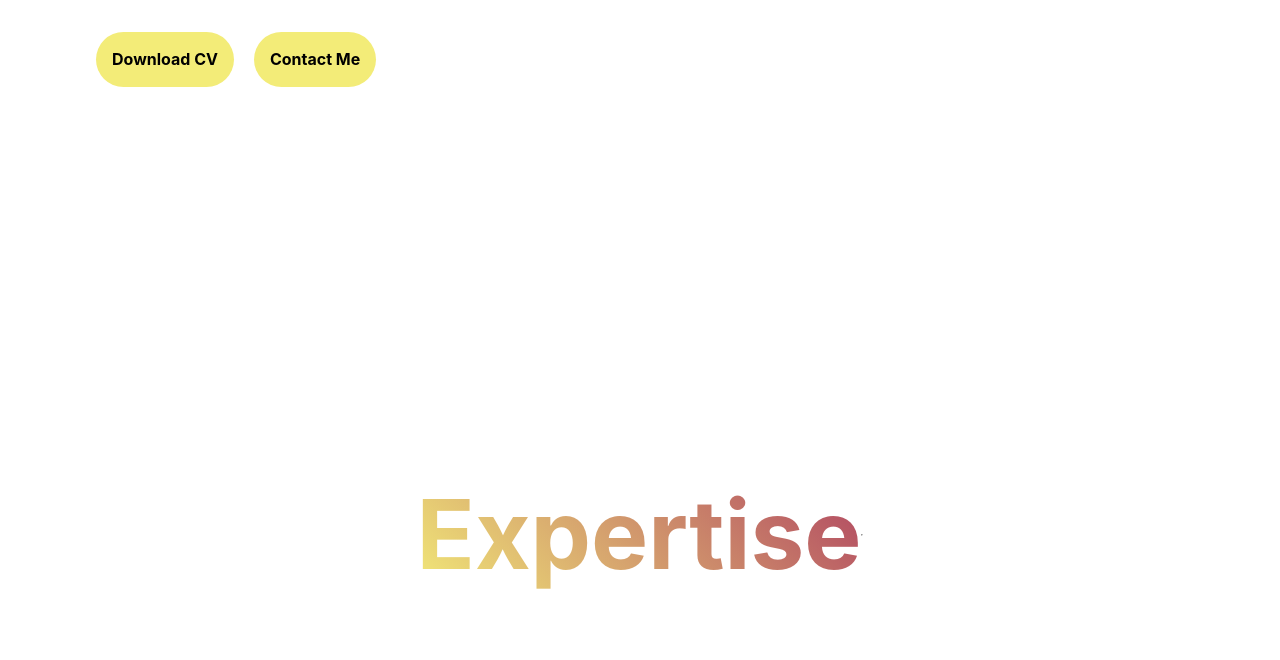
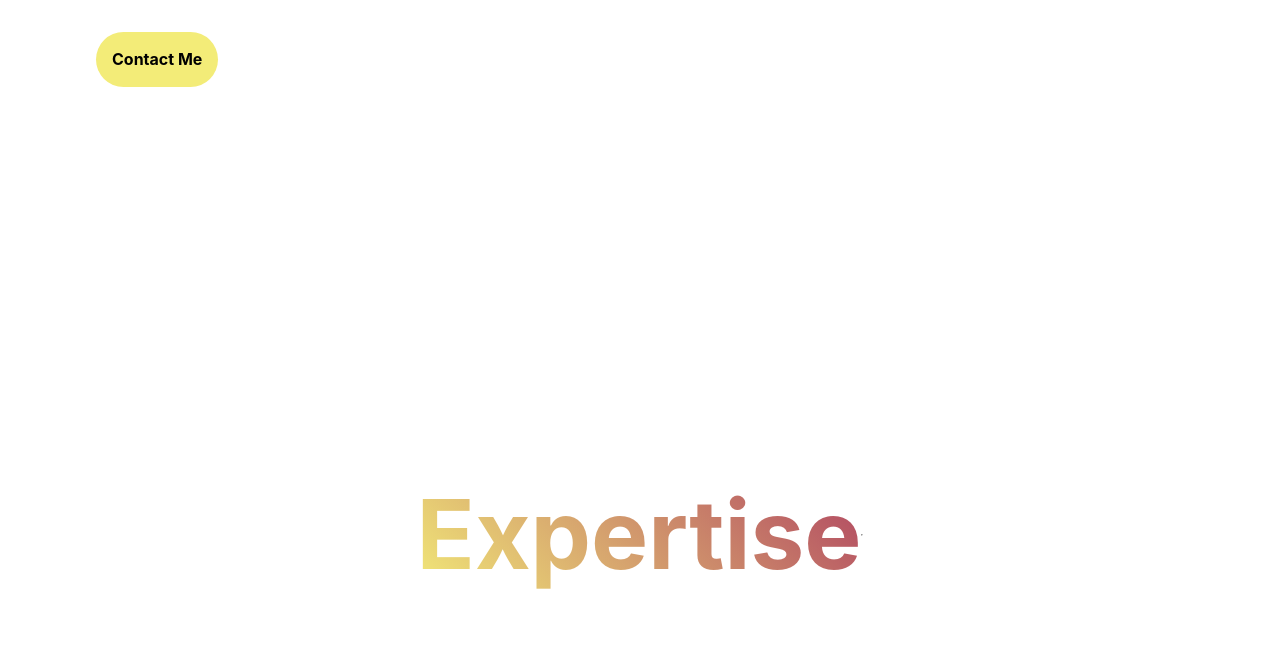
Before and after one commit to Manu-nayyar/portfolio-website-2, a plain HTML site: page index.html in a window 1280 px wide. Shown: the part 438-1098 px from the top of the page. Drawn offline with Linux system fonts and the light colour scheme.

Commit message:
updated
updated

```diff
--- a/index.html
+++ b/index.html
@@ -43,9 +43,7 @@
      </div>
 
     <div class="cv-button-section">
-        <div class="down-cv">
-            <a href="#" class="cv">Download CV</a>
-        </div>
+
         <div class="contact-cv">
             <a href="#contact" class="cv">Contact Me</a>
         </div>
```
